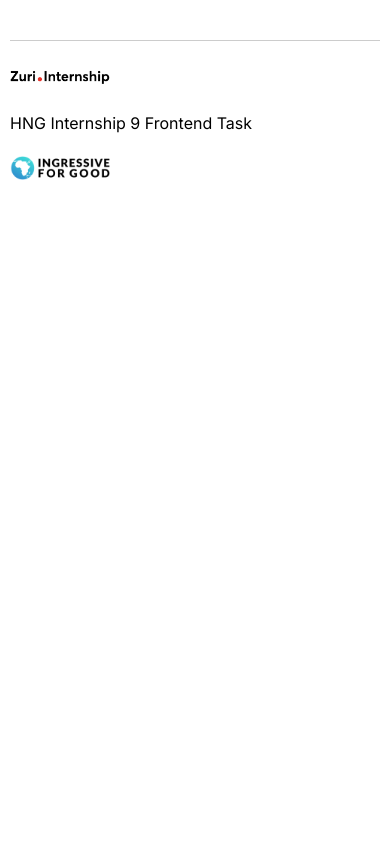
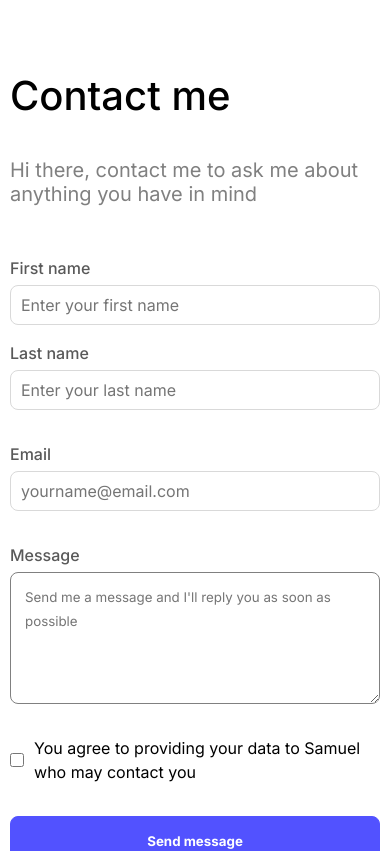
Before and after one commit to samuel-ola1/profile-page, a React (Vite) app: page /contact in a window 390 px wide. Shown: the top 851 px of the page. Built offline with nearby package versions, Linux system fonts and the light colour scheme.

Commit message:
completed the mobile version

```diff
--- a/src/App.jsx
+++ b/src/App.jsx
@@ -1,5 +1,5 @@
 import {BrowserRouter, Routes, Route } from "react-router-dom";
-import Contact from "./pages/Contact";
+import Contact from "./pages/contact/Contact";
 import Home from "./pages/Home";
 
 
--- a/src/components/LinksSection.jsx
+++ b/src/components/LinksSection.jsx
@@ -1,4 +1,4 @@
-import { Outlet, Link } from "react-router-dom";
+import { Link } from "react-router-dom";
 
 const LinksSection = () => {
     return (
@@ -9,7 +9,7 @@
             <a href='https://books.zuri.team/python-for-beginners?ref_id=sammy' target="blank" id="book__python">Python Books</a>
             <a href="https://background.zuri.team" target="blank" id="pitch">Background Check for Coders</a>
             <a href="https://books.zuri.team/design-rules" target="blank" id="book__design">Design Books</a>
-            <Link to="/contact">Contact me</Link>
+            <Link to="/contact" id="contact">Contact me</Link>
       </section>
     );
 }
--- a/src/index.css
+++ b/src/index.css
@@ -7,7 +7,7 @@
   box-sizing: inherit;
 }
 
-body {
+body, *{
   margin: 0;
   padding: 0;
   background-color: white;
@@ -15,6 +15,7 @@
   font-weight: 400;
   line-height: 1.5rem;
 }
+
 
 h2 {
   margin: 0;
@@ -30,23 +31,6 @@
   max-width: 100px;
   width: 100%;
 }
-
-/* @media (min-width: 500px)  {
-  footer {
-    display: flex;
-    flex-flow: row wrap;
-    justify-content: space-around;
-    align-items: center;
-  }
-} */
-
-/* section ul {
-  list-style-type: none;
-  padding: 0;
-  margin: 0;
-  display: flex;
-  flex-direction: column;
-} */
 
 main {
   max-width: 1440px;
@@ -64,6 +48,7 @@
   justify-content: center;
   margin-bottom: 1.5rem;
 }
+
 
 .profile-pic {
   margin-bottom: 1.5rem;
@@ -142,6 +127,14 @@
   gap: 20px;
 }
 
+/* styles for the contact page */
+span:not([class="checkbox"]) {
+  display: block;
+}
+
+
+/* footer styles */
+
 footer {
   margin-top: 20px;
   border-top: 1px solid #ccc;
--- a/src/pages/Contact.jsx
+++ /dev/null
@@ -1,12 +0,0 @@
-import Footer from "/src/components/Footer";
-
-const Contact = () => {
-    return (
-        <main>
-
-            <Footer />
-        </main>
-    );
-}
-
-export default Contact;
--- a/src/pages/Home.jsx
+++ b/src/pages/Home.jsx
@@ -7,7 +7,7 @@
 
 const Home = () => {
     return (
-        <main>
+        <main className="home">
             <Header />
             <LinksSection />
             <div className="social__logos">
--- /dev/null
+++ b/src/pages/contact/Contact.jsx
@@ -0,0 +1,121 @@
+import { useState } from 'react';
+import Footer from "/src/components/Footer";
+import "./contact.css";
+
+
+const Contact = () => {
+    const [inputs, setInput] = useState({
+        firstname: "",
+        lastname: "",
+        email: "",
+        message: "",
+        agree: false
+    });
+
+    function handleChange(event) {
+       const {name, value, type, checked} = event.target;
+
+        setInput((prev) => (
+            {
+                ...prev,
+                [name]: type === "checkbox" ? checked : value
+            }
+        ))
+    }
+
+    function handleSubmit(event) {
+        event.preventDefault();
+    }
+
+
+    return (
+        <main className='contact'>
+
+            <div className='contact__container'>
+                <div className="contact_header">
+                    <h1>Contact me</h1>
+                    <p>Hi there, contact me to ask me about anything you have in mind</p>
+                </div>
+
+
+                <form onSubmit={handleSubmit}>
+
+                    <div className='name'>
+
+                        <div className='input_field'>
+                            <label htmlFor='first_name'>First name</label>
+                            <input
+                                type="text"
+                                id='first_name'
+                                name="firstname"
+                                placeholder="Enter your first name"
+                                required
+                                value={inputs.firstname}
+                                onChange={handleChange}
+                            />
+                        </div>
+
+                        <div className='input_field'>
+                            <label htmlFor='last_name'>Last name</label>
+
+                            <input
+                                type="text"
+                                id='last_name'
+                                name="lastname"
+                                placeholder="Enter your last name"
+                                required
+                                value={inputs.lastname || ""}
+                                onChange={handleChange}
+                            />
+                        </div>
+                    </div>
+
+                    <div className='input_field'>
+                        <label htmlFor='email'>Email</label>
+                        <input
+                            type="email"
+                            id='email'
+                            name="email"
+                            placeholder="yourname@email.com"
+                            required
+                            value={inputs.email}
+                            onChange={handleChange}
+                        />
+                    </div>
+
+
+
+                    <div className="input_field">
+                        <label htmlFor='message'>Message</label>
+                        <textarea
+                            name="message"
+                            id='message'
+                            cols="30"
+                            rows="10"
+                            placeholder="Send me a message and I'll reply you as soon as possible"
+                            value={inputs.message}
+                            onChange={handleChange}
+                        />
+                    </div>
+
+
+                    <div className='checkbox_field'>
+                        <input
+                            type="checkbox"
+                            id='checkbox'
+                            checked={inputs.agree}
+                            onChange={handleChange}
+                            name="agree"
+                        />
+                            You agree to providing your data to Samuel who may contact you
+                    </div>
+                    <button type='submit' id='btn__submit'>Send message</button>
+                </form>
+            </div>
+
+            <Footer />
+        </main>
+    );
+}
+
+export default Contact;
--- /dev/null
+++ b/src/pages/contact/contact.css
@@ -0,0 +1,132 @@
+html {
+    box-sizing: border-box;
+  }
+
+    *,
+  *::before,
+  *::after {
+    box-sizing: inherit;
+  }
+
+  body, *{
+    margin: 0;
+    padding: 0;
+    background-color: white;
+    font-family: 'Inter', sans-serif;
+    font-weight: 400;
+    line-height: 1.5rem;
+  }
+
+  /* .contact__container {
+    margin: 130px 120px 188px;
+    border-color: red;
+  } */
+
+  .contact__container {
+    margin: 64px 0;
+    display: flex;
+    flex-direction: column;
+    gap: 50px;
+  }
+
+  .contact_header {
+    display: flex;
+    flex-direction: column;
+    gap: 18px;
+  }
+
+  .contact_header h1 {
+    font-size: 2.5rem;
+    font-weight: 500;
+    margin-bottom: 32px;
+  }
+
+  .contact_header p {
+    font-weight: 400;
+    font-size: 20px;
+    color: grey;
+  }
+
+
+
+  form {
+    display: flex;
+    flex-direction: column;
+    gap: 32px;
+  }
+
+  .name {
+    display: flex;
+    flex-direction: column;
+    gap: 16px;
+  }
+
+  .input_field {
+    display: flex;
+    flex-direction: column;
+    gap: 5px;
+    width: 100%;
+  }
+
+
+  label {
+    font-weight: 500;
+    font-size: 16px;
+    color: #595959;
+
+  }
+
+  input {
+    height: 40px;
+    padding: 10px 10px;
+    border-radius: 8px;
+    border: 1px solid #d9d9d9;
+    font-size: 16px;
+    font-weight: 400;
+    outline: none;
+  }
+
+
+  input:focus {
+    border: 1px solid blue;
+  }
+
+
+  textarea {
+    height: 132px;
+    padding: 12px 14px;
+    border-radius: 8px;
+    border: 1px solid gray;
+    font-weight: 400;
+    line-height: 24px;
+    outline: none;
+  }
+
+  textarea:focus {
+    border: 1px solid blue;
+  }
+
+  .checkbox_field {
+    display: flex;
+    gap: 10px;
+    align-items: center;
+    font-weight: 400;
+    font-size: 16px;
+  }
+
+  input[type="checkbox"] {
+    width: 20px;
+    height: 20px;
+    border-radius: 6px;
+    border: 1px solid gray;
+  }
+
+  form button {
+    padding: 12px 20px;
+    background-color: #5252ff;
+    border: 1px solid #5252ff;
+    border-radius: 8px;
+    color: white;
+    font-weight: 600;
+    cursor: pointer;
+  }
```
